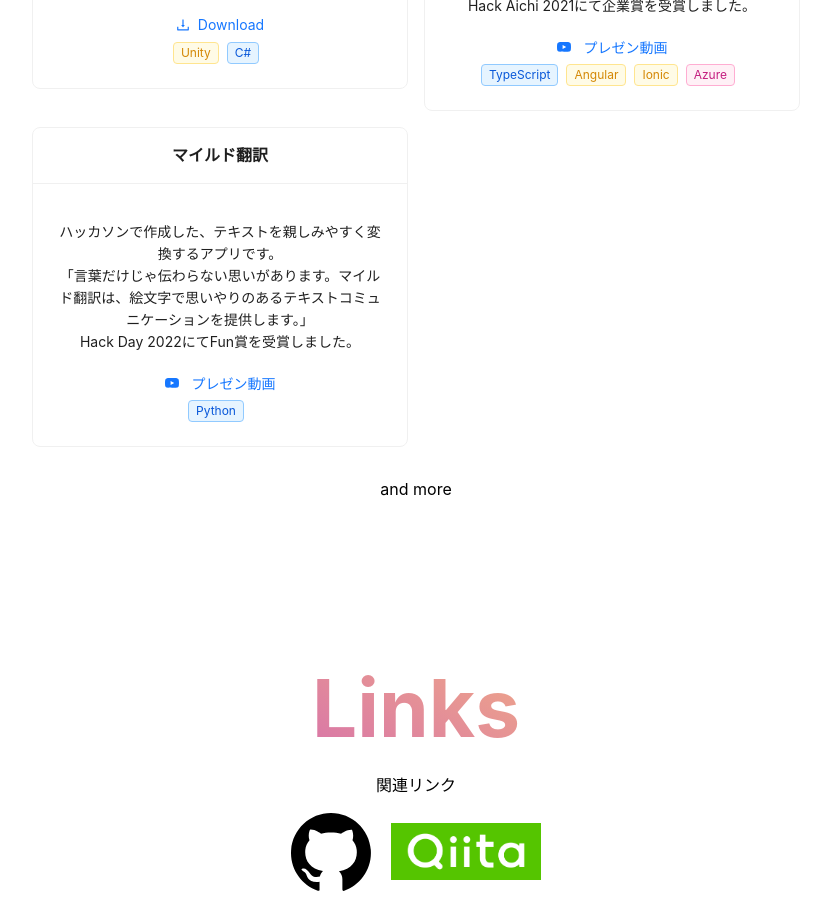
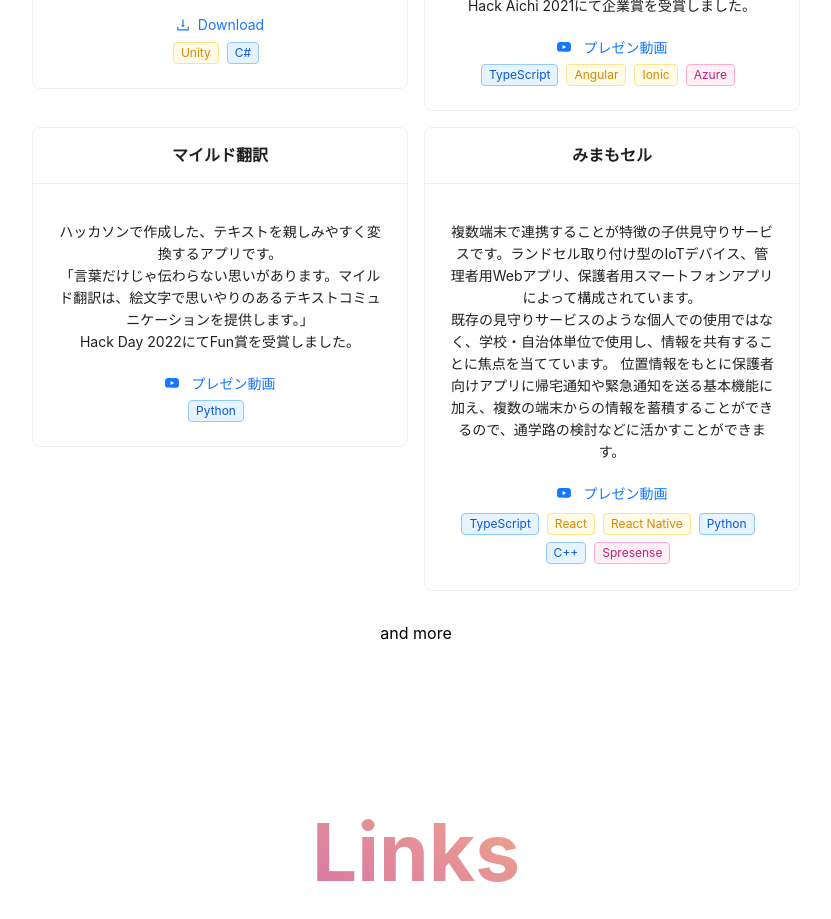
Before and after one commit to suzuki764/portfolio, a Next.js app: page / in a window 1280 px wide. Shown: the part 3280-4199 px from the top of the page, without its empty margins (224-1055 px from the left). Built offline with nearby package versions, Linux system fonts and the light colour scheme; no server answers.

Commit message:
みまもセルの紹介を追加

```diff
--- a/components/Products.tsx
+++ b/components/Products.tsx
@@ -110,6 +110,30 @@ export function Products() {
             </div>
           </Card>
         </Col>
+        <Col xs={24} md={12}>
+          <Card title="みまもセル" style={{ marginBottom: "1rem" }}>
+            <p>
+              複数端末で連携することが特徴の子供見守りサービスです。ランドセル取り付け型のIoTデバイス、管理者用Webアプリ、保護者用スマートフォンアプリによって構成されています。
+              <br />
+              既存の見守りサービスのような個人での使用ではなく、学校・自治体単位で使用し、情報を共有することに焦点を当てています。
+              位置情報をもとに保護者向けアプリに帰宅通知や緊急通知を送る基本機能に加え、複数の端末からの情報を蓄積することができるので、通学路の検討などに活かすことができます。
+            </p>
+            <Button
+              type="link"
+              icon={<YoutubeFilled style={{ marginRight: 5 }} />}
+            >
+              <a href="https://youtu.be/kxLct4XnflM">プレゼン動画</a>
+            </Button>
+            <div className={styles.tags}>
+              <Tag color="blue">TypeScript</Tag>
+              <Tag color="gold">React</Tag>
+              <Tag color="gold">React Native</Tag>
+              <Tag color="blue">Python</Tag>
+              <Tag color="blue">C++</Tag>
+              <Tag color="magenta">Spresense</Tag>
+            </div>
+          </Card>
+        </Col>
       </Row>
       <div style={{ marginTop: "1rem" }}>and more</div>
     </div>
--- a/components/styles/Products.module.css
+++ b/components/styles/Products.module.css
@@ -21,3 +21,7 @@ h3.title {
   font-size: 4rem;
   margin-bottom: 1rem;
 }
+
+.tags {
+  line-height: 1.8rem;
+}
```
